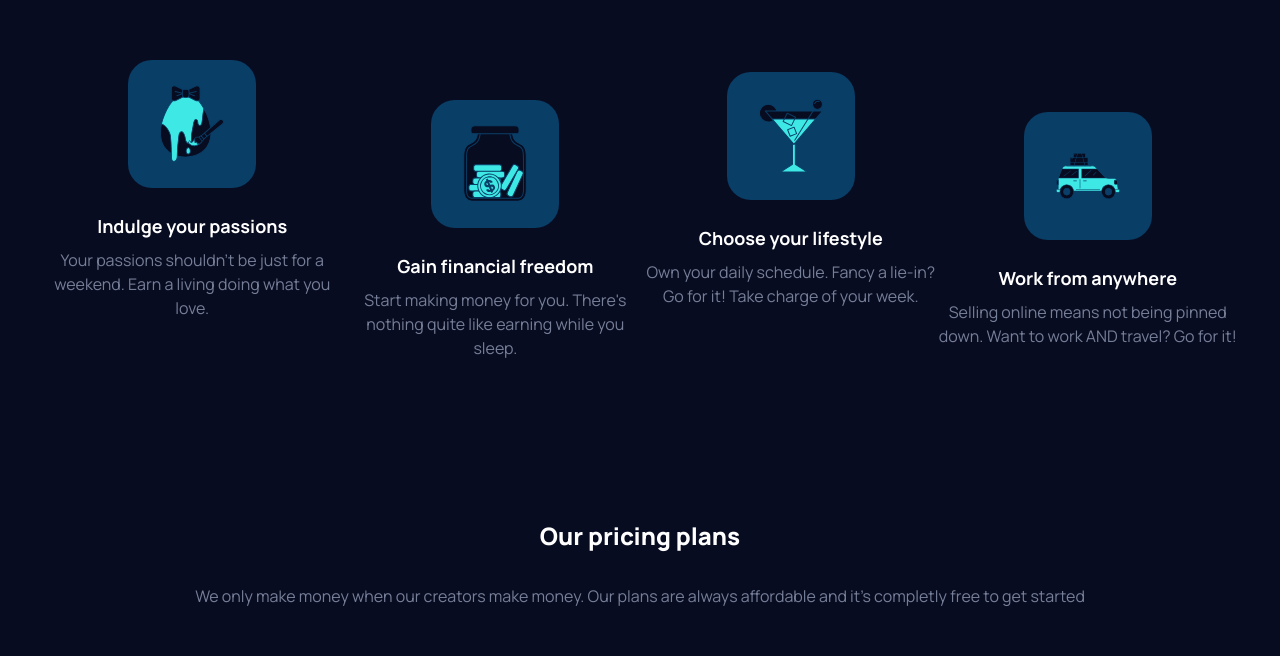
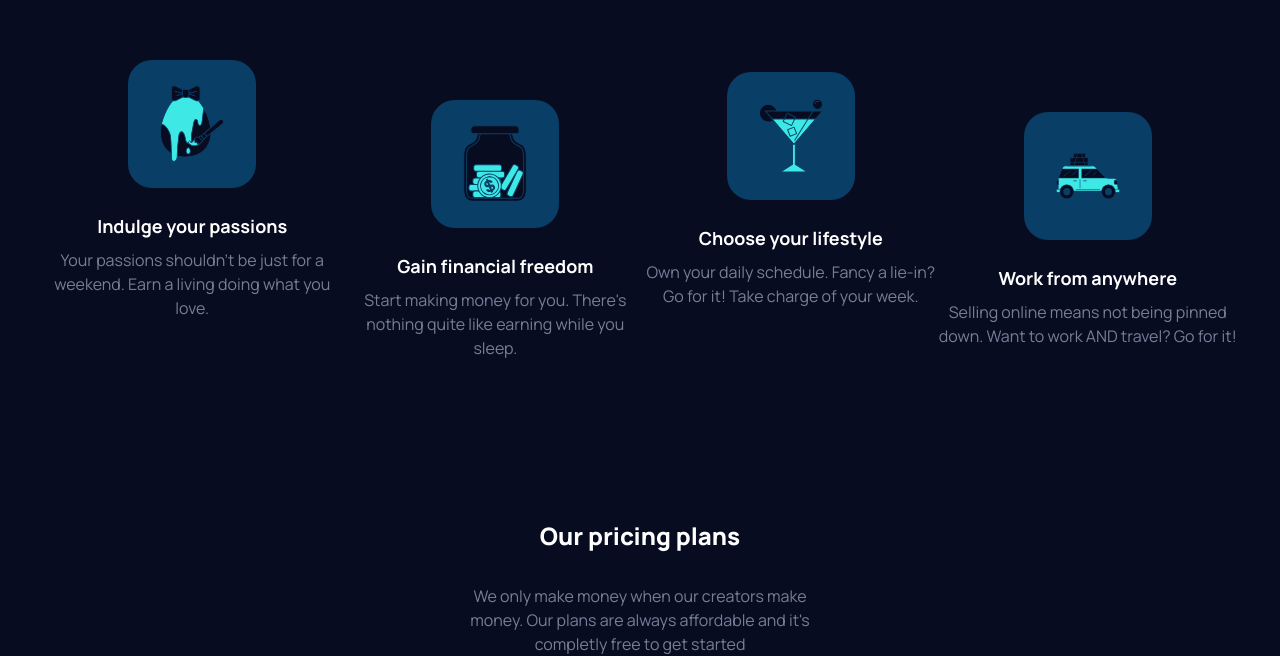
Before and after one commit to akhoz/MarkerLandingPage, a React (Vite) app: page / in a window 1280 px wide. Shown: the part 830-1486 px from the top of the page. Before the commit the page ends 1438 px from the top, so only its background shows below. Built offline with nearby package versions, Linux system fonts and the light colour scheme.

Commit message:
Improving responsive design

```diff
--- a/src/App.tsx
+++ b/src/App.tsx
@@ -45,11 +45,11 @@ function App() {
             description='Selling online means not being pinned down. Want to work AND travel? Go for it!'/>
         </div>
       </div>
-      <div className='flex flex-col text-center justify-center items-center mx-5'>
+      <div className='flex flex-col text-center justify-center items-center mx-5 md:mx-20'>
         <p className='text-2xl text-white font-extrabold mb-8'>
           Our pricing plans
         </p>
-        <p className='text-myGray'>
+        <p className='text-myGray lg:mx-96'>
           We only make money when our creators make money. Our plans are always affordable and it's completly free to get started
         </p>
       </div>
```
